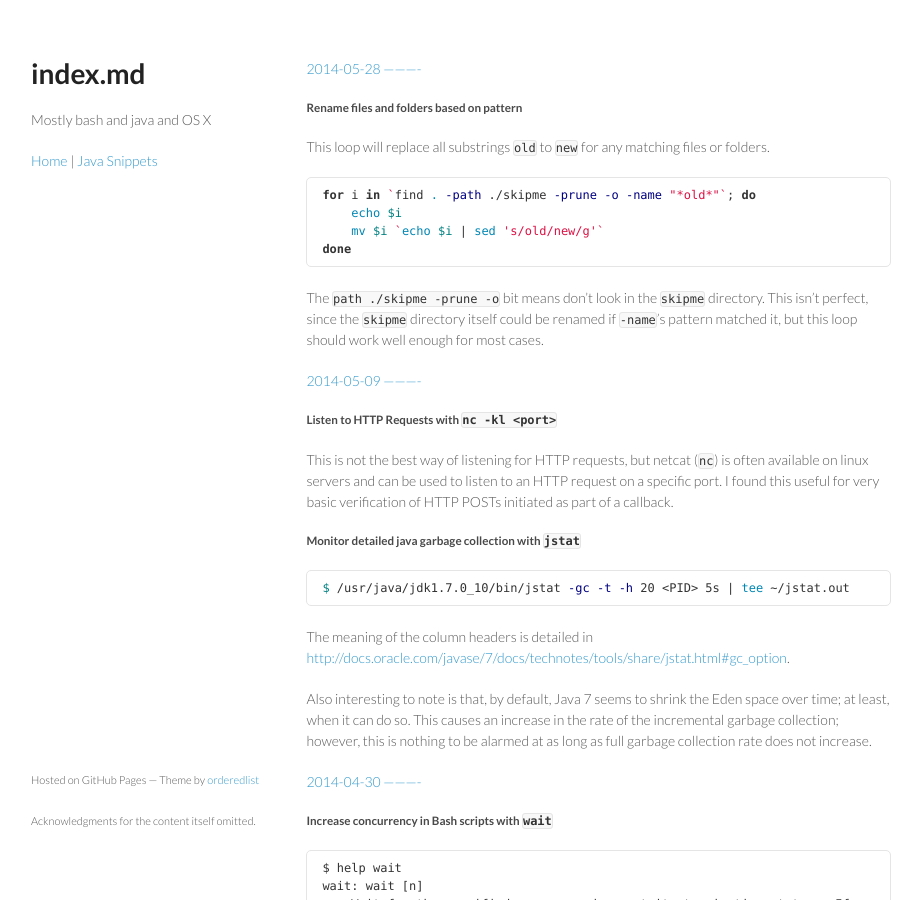
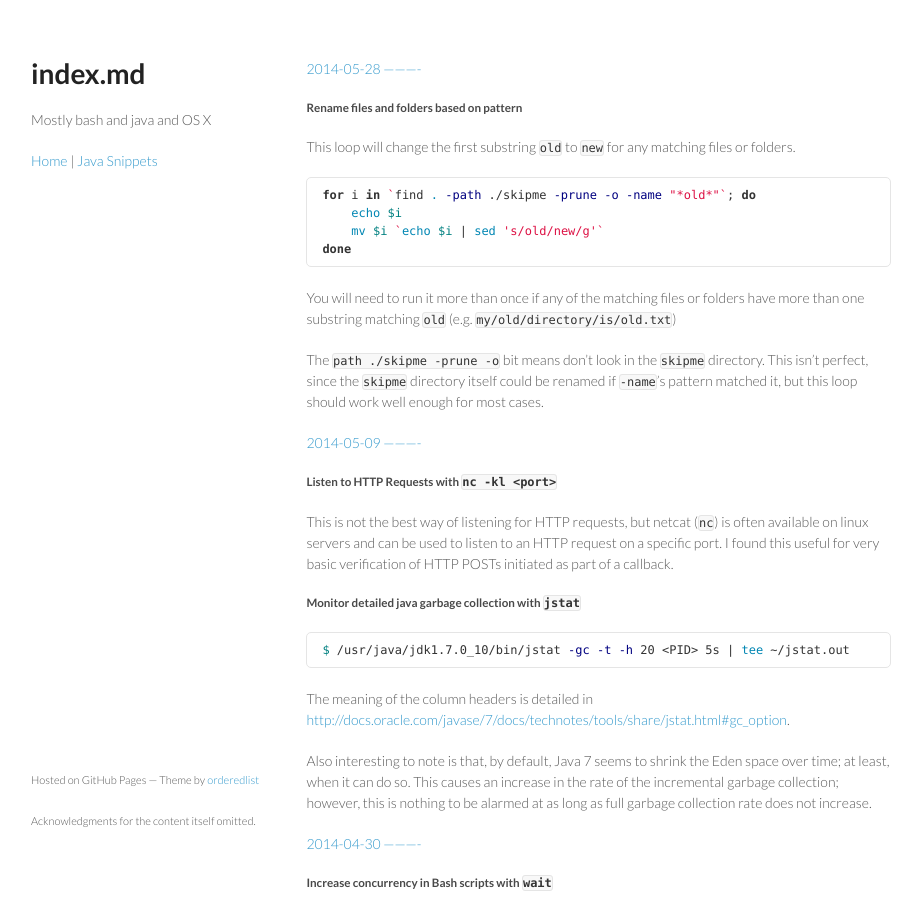
Before and after one commit to yegeniy/yegeniy.github.io, a Jekyll site: the page built from index.md, in a window 1280 px wide and 900 px high. Shown: the whole window, without its empty margins (179-1101 px from the left). Built offline with Jekyll 4.4.1, drawn with Linux system fonts in a browser that asks for light colours; Markdown is read by kramdown in place of the engine named in the settings.

Commit message:
File renaming loop only renames the first match in each file

````diff
--- a/index.md
+++ b/index.md
@@ -12,8 +12,8 @@ tagline: Mostly bash and java and OS X
 
 ##### Rename files and folders based on pattern
 
-This loop will replace all substrings `old` to `new` for any matching files or
-folders.
+This loop will change the first substring `old` to `new` for any matching files
+or folders.
 
 ```bash
 for i in `find . -path ./skipme -prune -o -name "*old*"`; do
@@ -21,6 +21,9 @@ for i in `find . -path ./skipme -prune -o -name "*old*"`; do
     mv $i `echo $i | sed 's/old/new/g'`
 done
 ```
+
+You will need to run it more than once if any of the matching files or folders
+have more than one substring matching `old` (e.g. `my/old/directory/is/old.txt`)
 
 The `path ./skipme -prune -o` bit means don't look in the `skipme` directory.
 This isn't perfect, since the `skipme` directory itself could be renamed if
````
